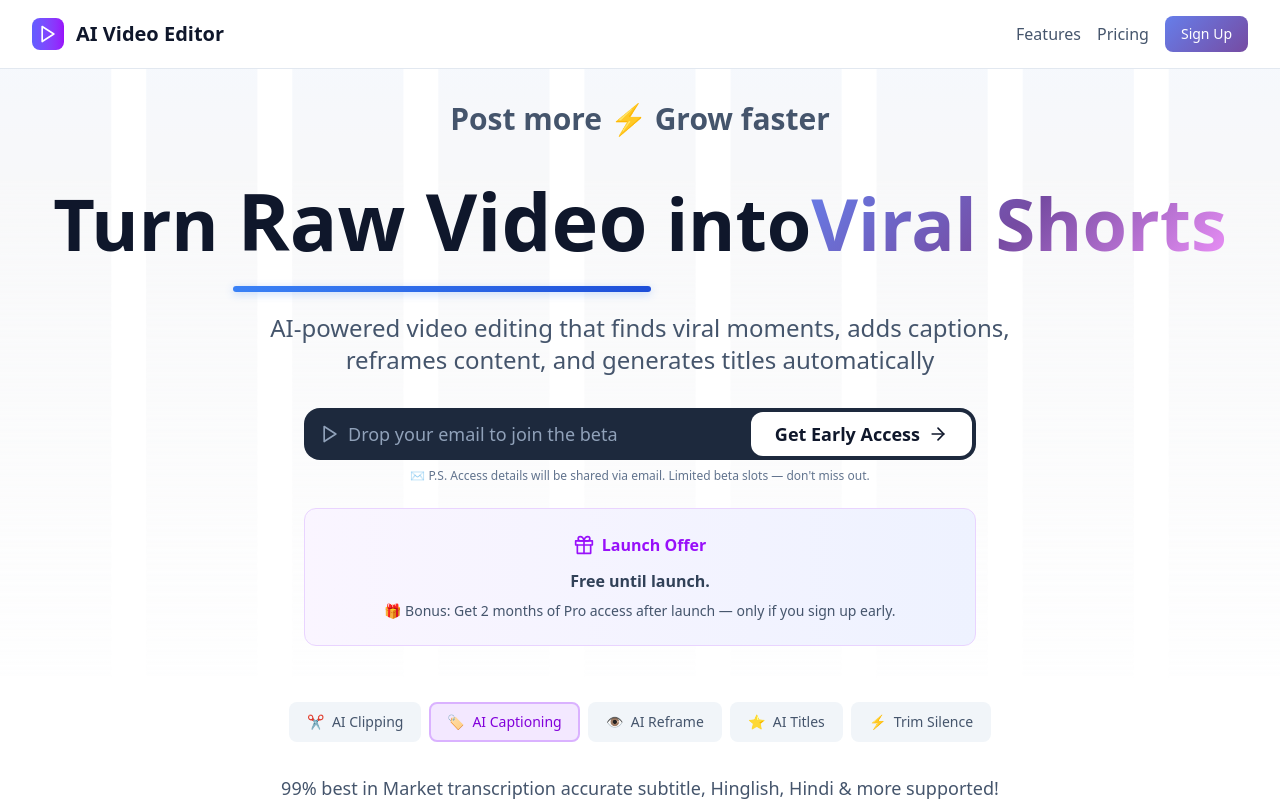
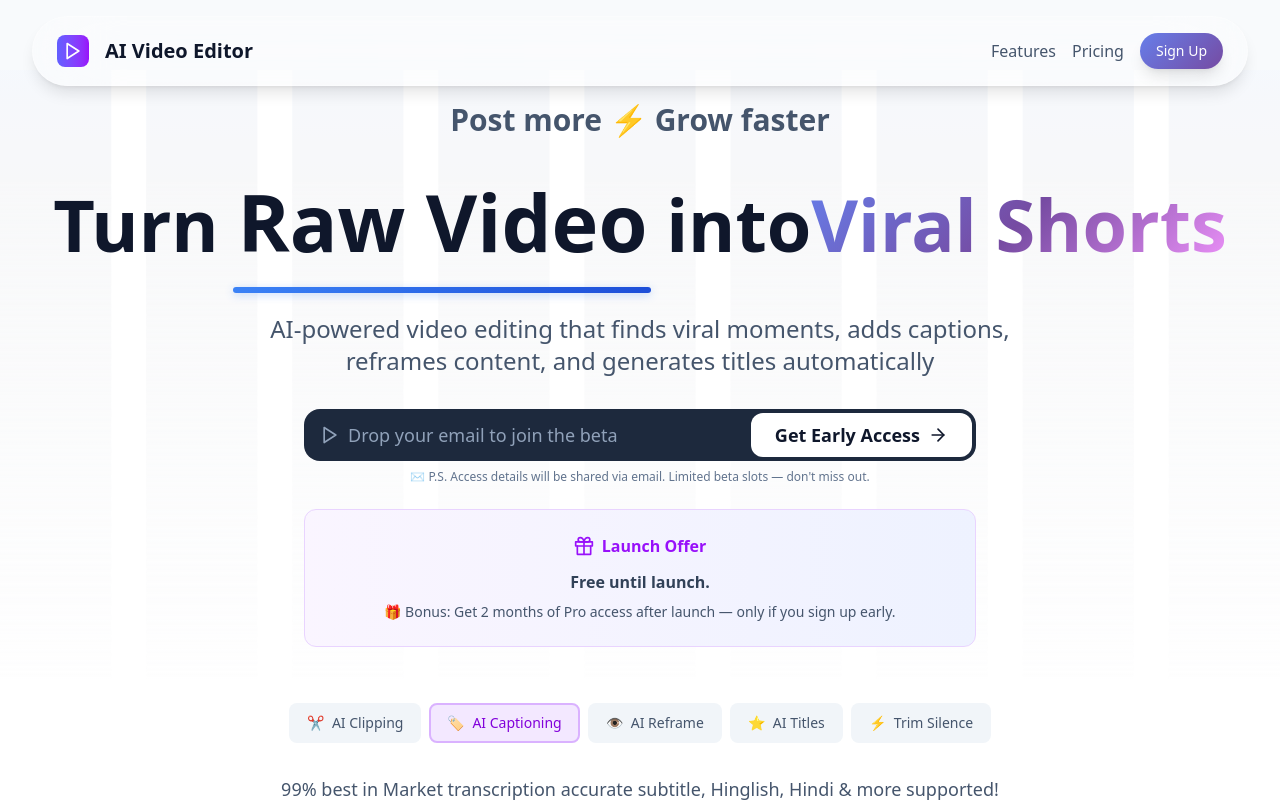
Before and after one commit to dhruv200010/landingpage, a Next.js app: page / in a window 1280 px wide. Shown: the top 802 px of the page. Built offline with nearby package versions, Linux system fonts and the light colour scheme.

Commit message:
sticky redesign header

```diff
--- a/app/page.tsx
+++ b/app/page.tsx
@@ -182,25 +182,27 @@ export default function Home() {
 
 
   return (
-    <div className="min-h-screen bg-slate-50 overflow-x-hidden">
+    <div className="min-h-screen bg-slate-50">
       {/* Header */}
-      <header className="bg-white border-b border-slate-200 sticky top-0 z-50">
-        <div className="max-w-7xl mx-auto px-4 sm:px-6 lg:px-8">
-          <div className="flex justify-between items-center py-4">
-            <div className="flex items-center">
-              <div className="w-8 h-8 bg-gradient-to-r from-indigo-500 to-purple-600 rounded-lg flex items-center justify-center">
-                <FiPlay className="w-5 h-5 text-white" />
+      <header className="sticky top-3 md:top-4 z-50 px-4 sm:px-6 lg:px-8">
+        <div className="max-w-7xl mx-auto">
+          <div className="bg-white/30 backdrop-blur-2xl rounded-full shadow-lg border border-white/30 px-4 md:px-6 py-3 md:py-4">
+            <div className="flex justify-between items-center">
+              <div className="flex items-center space-x-3 md:space-x-4">
+                <div className="w-8 h-8 bg-gradient-to-r from-indigo-500 to-purple-600 rounded-lg flex items-center justify-center">
+                  <FiPlay className="w-5 h-5 text-white" />
+                </div>
+                <span className="text-lg md:text-xl font-bold text-slate-900">AI Video Editor</span>
               </div>
-              <span className="ml-3 text-lg md:text-xl font-bold text-slate-900">AI Video Editor</span>
-            </div>
 
-            <nav className="hidden md:flex items-center space-x-8">
-            </nav>
+              <nav className="hidden md:flex items-center space-x-8">
+              </nav>
 
-            <div className="flex items-center space-x-2 md:space-x-4">
-              <a href="#features" className="nav-link text-slate-600 hover:text-slate-900 hidden sm:block">Features</a>
-              <a href="#pricing" className="nav-link text-slate-600 hover:text-slate-900 hidden sm:block">Pricing</a>
-              <a href="#hero" className="btn-gradient px-2 md:px-4 py-2 rounded-lg text-white text-xs md:text-sm">Sign Up</a>
+              <div className="flex items-center space-x-3 md:space-x-4">
+                <a href="#features" className="text-slate-600 hover:text-slate-900 transition-colors hidden sm:block font-medium">Features</a>
+                <a href="#pricing" className="text-slate-600 hover:text-slate-900 transition-colors hidden sm:block font-medium">Pricing</a>
+                                 <a href="#hero" className="btn-gradient px-3 md:px-4 py-2 rounded-full text-white text-sm font-medium shadow-lg hover:shadow-xl transition-all duration-300">Sign Up</a>
+              </div>
             </div>
           </div>
         </div>
```
